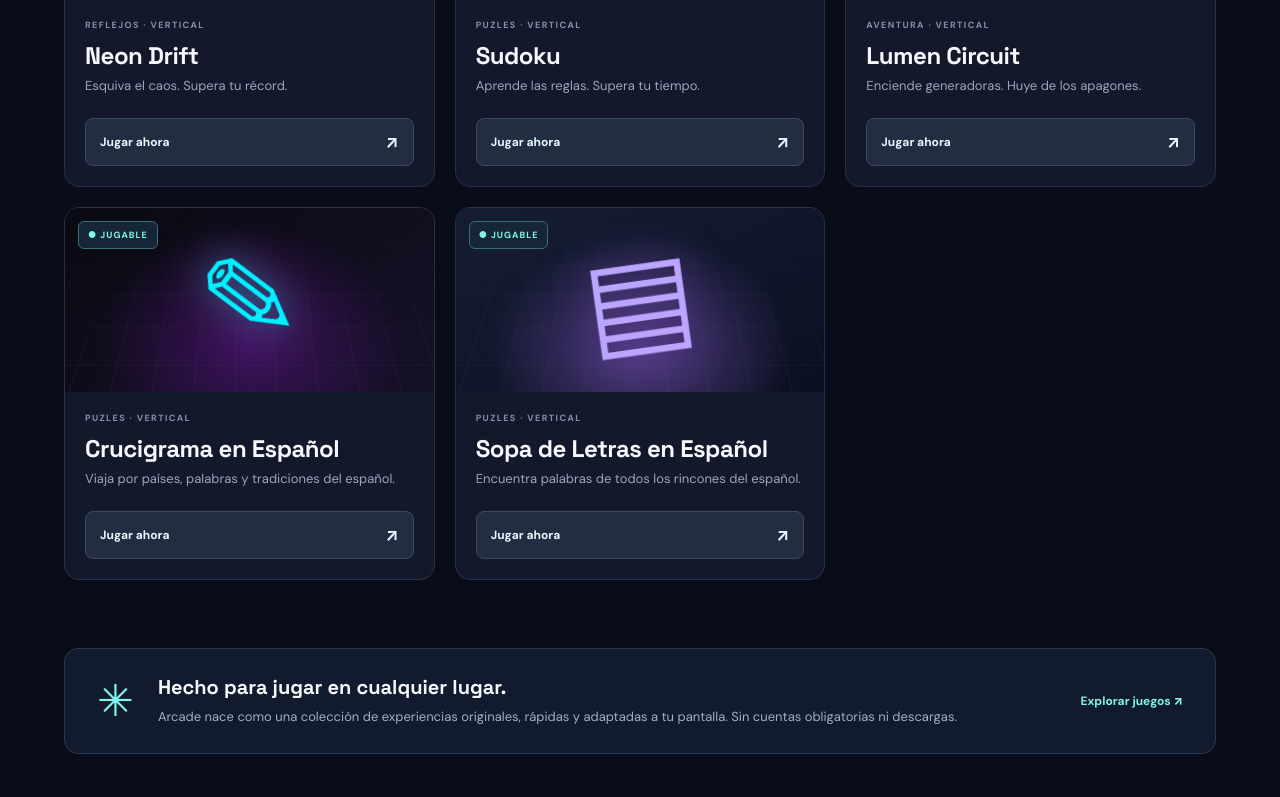
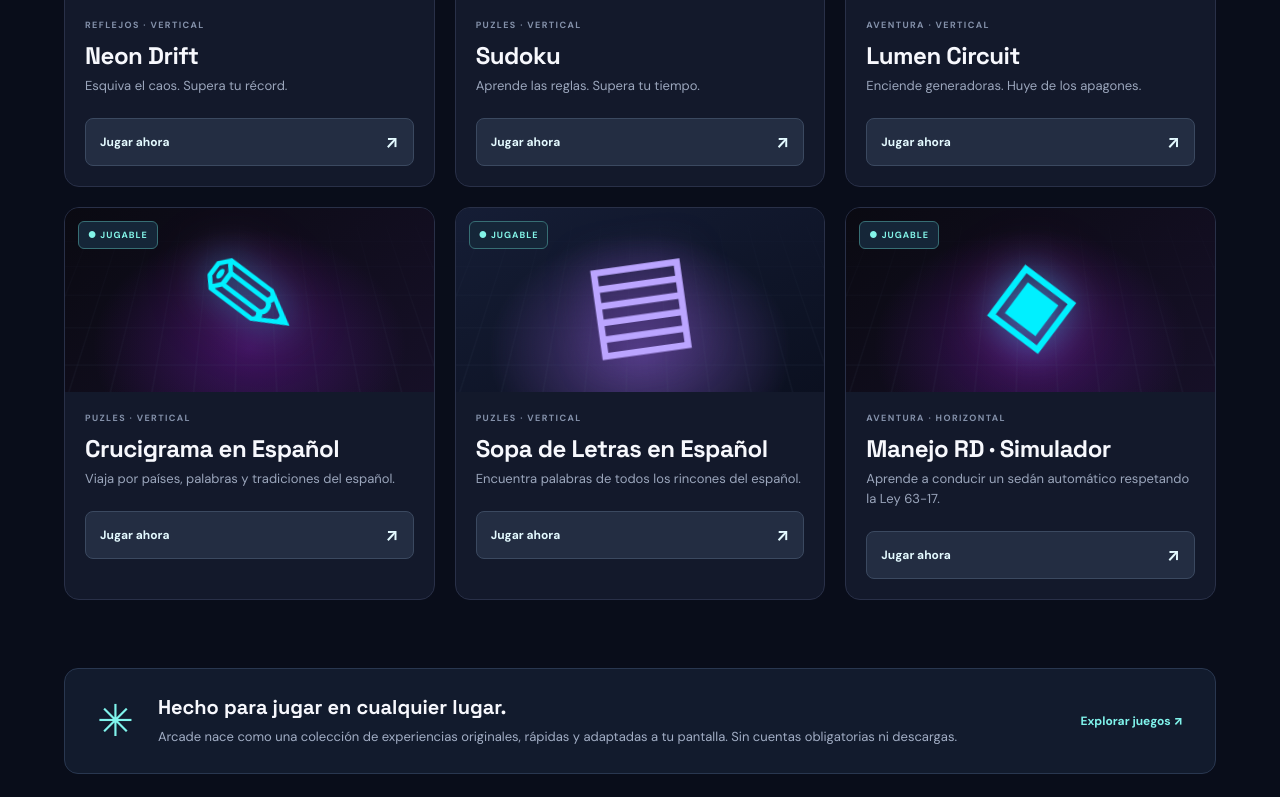
Before and after one commit to omarsantanar/Arcade, a React (Vite) app: page / in a window 1280 px wide. Shown: the part 971-1768 px from the top of the page. Built offline with nearby package versions, Linux system fonts and the light colour scheme.

Commit message:
feat(driving): register sixth game with contextual teaching instructions

```diff
--- a/src/games/registry.ts
+++ b/src/games/registry.ts
@@ -22,6 +22,11 @@ export const catalog: readonly GameManifest[] = [
     id: 'sopa-letras-dominicana', title: 'Sopa de Letras en Español',
     tagline: 'Encuentra palabras de todos los rincones del español.',
     category: 'puzles', available: true, accent: 'violet', symbol: '▤', orientation: 'portrait',
+  },
+  {
+    id: 'manejo-rd', title: 'Manejo RD · Simulador',
+    tagline: 'Aprende a conducir un sedán automático respetando la Ley 63-17.',
+    category: 'aventura', available: true, accent: 'cyan', symbol: '◈', orientation: 'landscape',
   },
 ];
 
@@ -50,5 +55,9 @@ export async function loadGame(id: string): Promise<GameFactory> {
     const module = await import('./sopa-letras/WordSearch');
     return module.createDominicanWordSearch;
   }
+  if (id === 'manejo-rd') {
+    const module = await import('./conduccion-rd/Driver');
+    return module.createDrivingRD;
+  }
   throw new Error(`Juego no disponible: ${id}`);
 }
```
